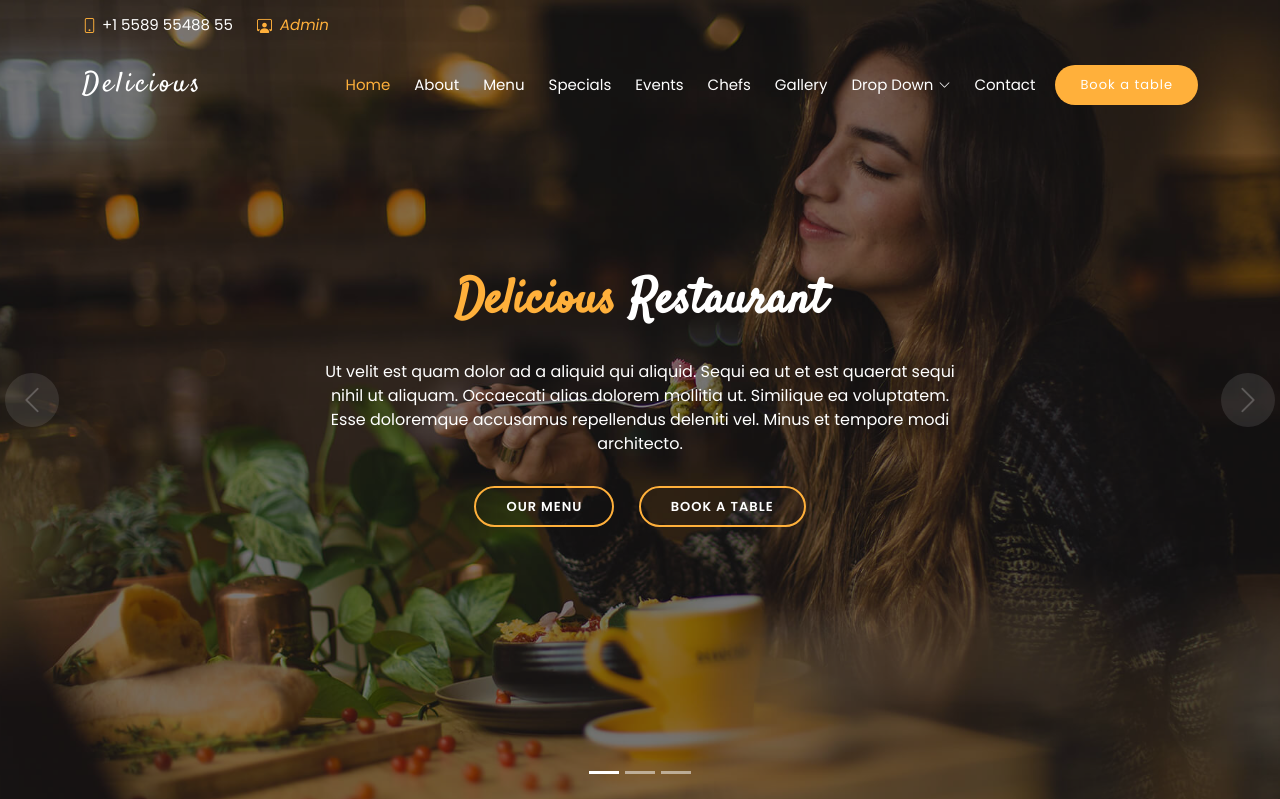
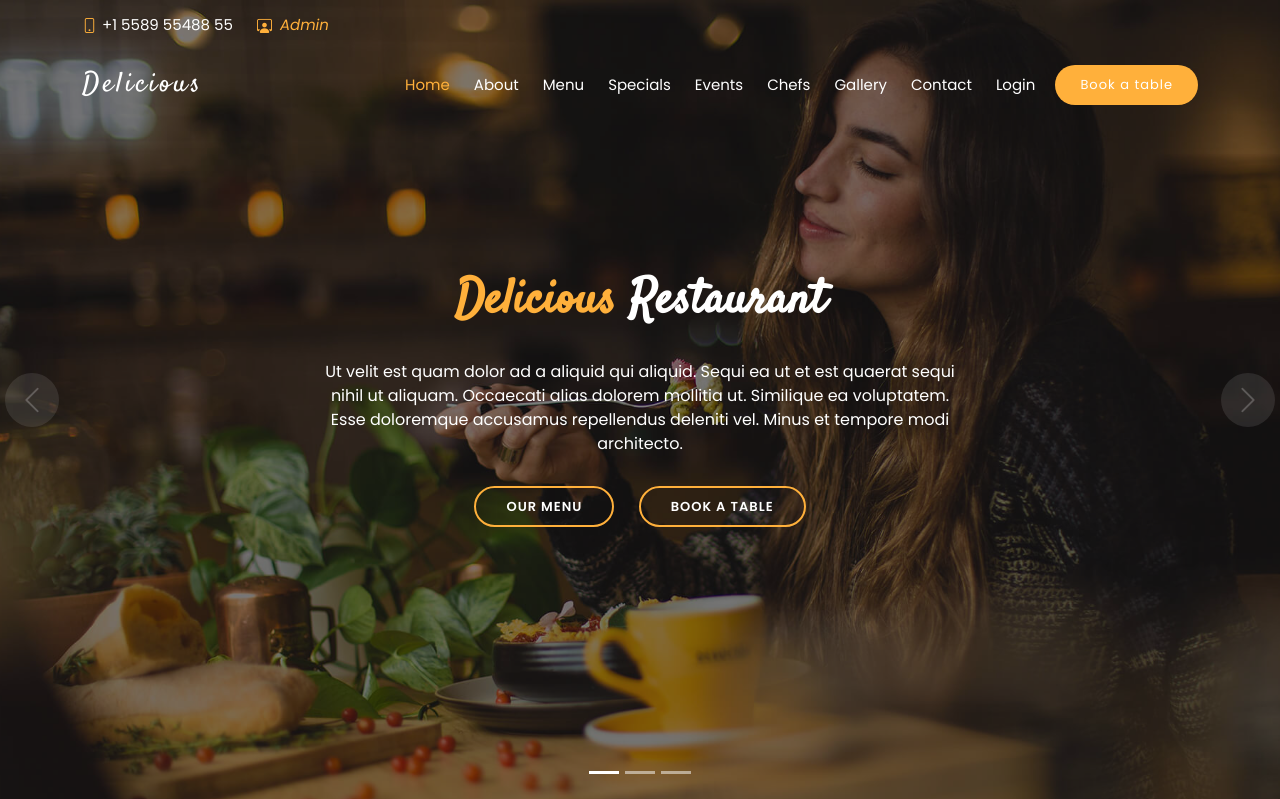
Before and after one commit to cookierun1/helloword, a Django app: page / in a window 1280 px wide. Shown: the top 799 px of the page. Run offline with Django 3.2, Linux system fonts and the light colour scheme; parts of the project's set-up code (start-up, migrations or seed data) failed here and were passed over; some libraries are stand-ins or nearby versions.

Commit message:
chore: update directory structure

```diff
--- a/winebow/shopping_mall/urls.py
+++ b/winebow/shopping_mall/urls.py
@@ -1,6 +1,6 @@
 import imp
 from django.urls.conf import path
-from shopping_mall.views import HomeView
+from shopping_mall.views.user_views.auth_views import HomeView
 
 app_name = 'shopping_mall'
 urlpatterns = [
--- a/winebow/shopping_mall/views.py
+++ b/winebow/shopping_mall/views/user_views/auth_views.py
@@ -5,7 +5,7 @@ from django.http import HttpRequest, JsonResponse
 # Create your views here.
 class HomeView(TemplateView):
     '''
-    관리자 메인 화면
-    김병주/2022.04.13
+    사용자 메인 화면
+    김병주/2022.04.14
     '''
-    template_name = 'user_main.html'
+    template_name = 'user/user_main.html'
--- a/winebow/system_manage/views/auth_views.py
+++ b/winebow/system_manage/views/system_manage_views/auth_views.py
@@ -14,7 +14,7 @@ class HomeView(LoginRequiredMixin, TemplateView):
     김병주/2022.04.13
     '''
     login_url='system_manage:login'
-    template_name = 'admin_main.html'
+    template_name = 'system_manage/admin_main.html'
 
     @permission_required_method('read.system_manage', redirect_url='system_manage:denied')
     def get(self, request: HttpRequest, *args, **kwargs):
@@ -31,7 +31,7 @@ class LoginView(View):
         if request.user.is_authenticated:
             return redirect('system_manage:home')
 
-        return render(request, 'admin_login.html', context)
+        return render(request, 'system_manage/admin_login.html', context)
 
     def post(self, request: HttpRequest, *args, **kwargs):
         context = {}
@@ -57,4 +57,4 @@ class LoginView(View):
 
 class PermissionDeniedView(LoginRequiredMixin, TemplateView):
     login_url = 'system_manage:login'
-    template_name='permission_denied.html'
+    template_name='system_manage/permission_denied.html'
--- a/winebow/templates/includes/user/header.html
+++ b/winebow/templates/includes/user/header.html
@@ -18,24 +18,17 @@
           <li><a class="nav-link scrollto" href="#events">Events</a></li>
           <li><a class="nav-link scrollto" href="#chefs">Chefs</a></li>
           <li><a class="nav-link scrollto" href="#gallery">Gallery</a></li>
-          <li class="dropdown"><a href="#"><span>Drop Down</span> <i class="bi bi-chevron-down"></i></a>
+          <li><a class="nav-link scrollto" href="#contact">Contact</a></li>
+          {% if user.is_authenticated %}
+          <li class="dropdown"><a href="#"><span>{{user.username}}</span> <i class="bi bi-chevron-down"></i></a>
             <ul>
-              <li><a href="#">Drop Down 1</a></li>
-              <li class="dropdown"><a href="#"><span>Deep Drop Down</span> <i class="bi bi-chevron-right"></i></a>
-                <ul>
-                  <li><a href="#">Deep Drop Down 1</a></li>
-                  <li><a href="#">Deep Drop Down 2</a></li>
-                  <li><a href="#">Deep Drop Down 3</a></li>
-                  <li><a href="#">Deep Drop Down 4</a></li>
-                  <li><a href="#">Deep Drop Down 5</a></li>
-                </ul>
-              </li>
-              <li><a href="#">Drop Down 2</a></li>
-              <li><a href="#">Drop Down 3</a></li>
-              <li><a href="#">Drop Down 4</a></li>
+              <li><a href="#">My Account</a></li>
+              <li><a href="#">Logout</a></li>
             </ul>
           </li>
-          <li><a class="nav-link scrollto" href="#contact">Contact</a></li>
+          {% else %}
+          <li><a class="nav-link scrollto" href="#">Login</a></li>
+          {% endif %}
         </ul>
         <i class="bi bi-list mobile-nav-toggle"></i>
       </nav><!-- .navbar -->
```
Also changed, not shown: winebow/shopping_mall/templates/user_index.html (added, +9 -0 lines), winebow/system_manage/urls.py (+5 -5 lines), winebow/system_manage/views/system_manage_views/access_manage_views.py (renamed from winebow/system_manage/views/access_manage_views.py, +5 -5 lines), winebow/system_manage/views/system_manage_views/permission_manage_views.py (renamed from winebow/system_manage/views/permission_manage_views.py, +4 -4 lines), winebow/system_manage/views/system_manage_views/user_manage_views.py (renamed from winebow/system_manage/views/user_manage_views.py, +5 -5 lines), winebow/shopping_mall/templates/user/user_main.html (renamed from winebow/shopping_mall/templates/user_main.html), winebow/system_manage/templates/admin_index.html (renamed from winebow/system_manage/templates/admin_main.html), winebow/system_manage/templates/system_manage/access_manage.html (renamed from winebow/system_manage/templates/access_manage.html), winebow/system_manage/templates/system_manage/admin_login.html (renamed from winebow/system_manage/templates/admin_login.html), winebow/system_manage/templates/system_manage/admin_main.html (renamed from winebow/system_manage/templates/index.html), winebow/system_manage/templates/system_manage/permission_denied.html (renamed from winebow/system_manage/templates/permission_denied.html), winebow/system_manage/templates/system_manage/permission_manage.html (renamed from winebow/system_manage/templates/permission_manage.html), winebow/system_manage/templates/system_manage/user_manage.html (renamed from winebow/system_manage/templates/user_manage.html), winebow/system_manage/views/system_manage_views/role_manage_views.py (renamed from winebow/system_manage/views/role_manage_views.py).
